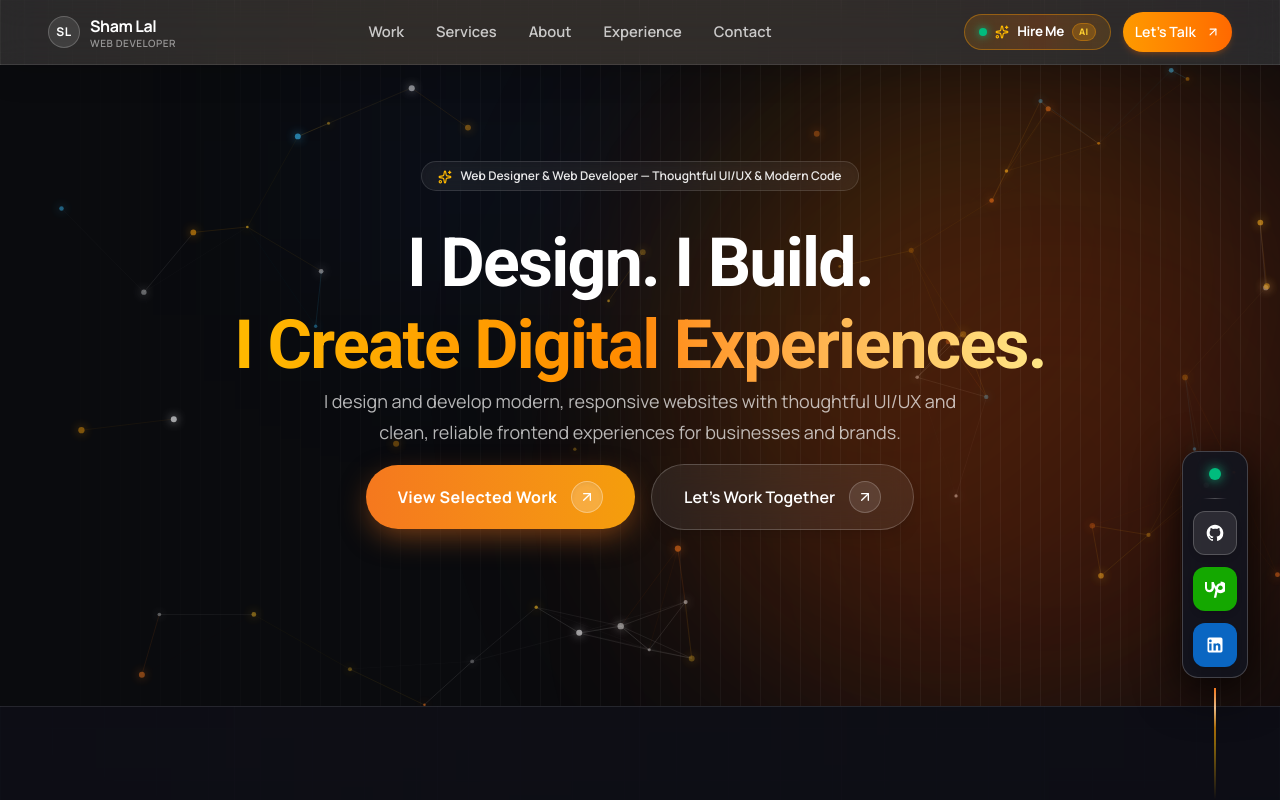
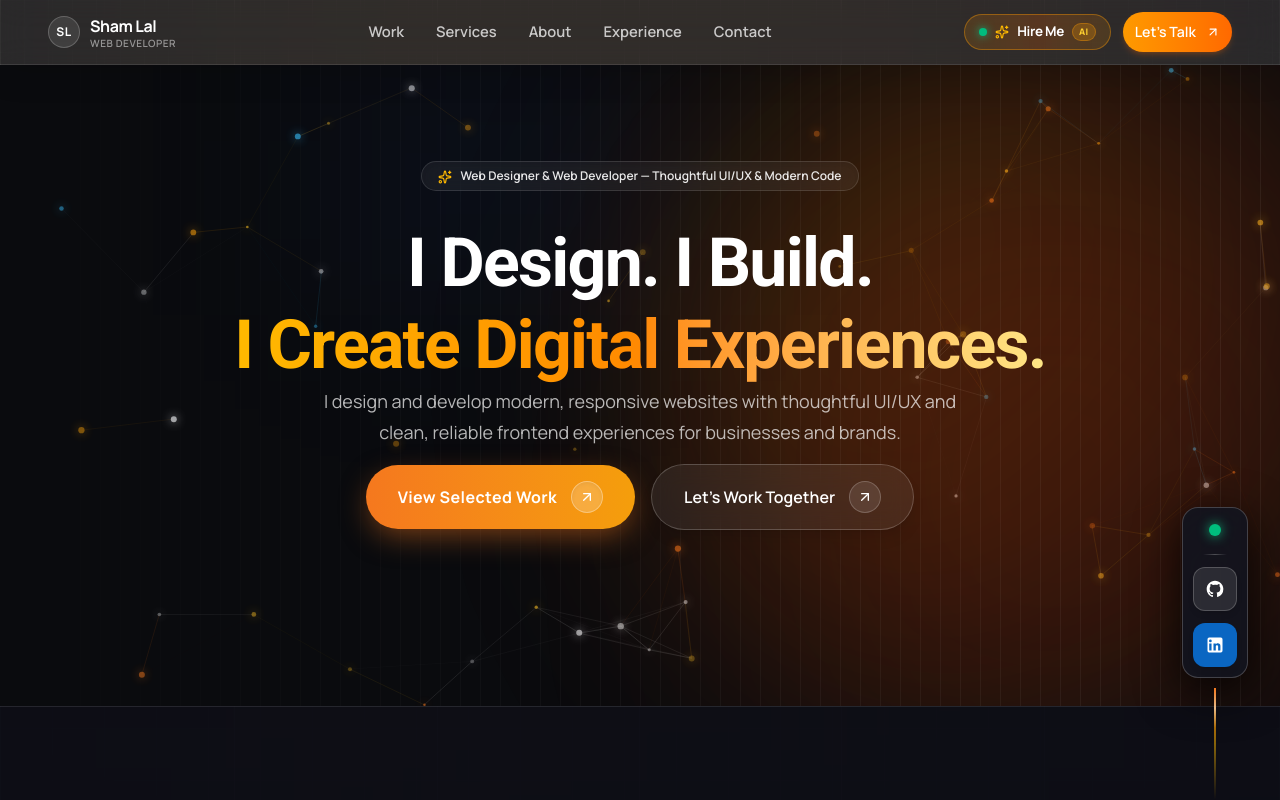
Before and after one commit to ShamLal07/sham-portfolio, a Next.js app: page / in a window 1280 px wide. Shown: the top 800 px of the page. Built offline with nearby package versions, Linux system fonts and the light colour scheme; no server answers.

Commit message:
feat: add FloatingSocialBar component with animated social links and status indicator

```diff
--- a/src/components/FloatingSocialBar.tsx
+++ b/src/components/FloatingSocialBar.tsx
@@ -18,18 +18,6 @@ export function FloatingSocialBar() {
             clipRule="evenodd"
             d="M12 2C6.477 2 2 6.484 2 12.017c0 4.425 2.865 8.18 6.839 9.504.5.092.682-.217.682-.483 0-.237-.008-.868-.013-1.703-2.782.605-3.369-1.343-3.369-1.343-.454-1.158-1.11-1.466-1.11-1.466-.908-.62.069-.608.069-.608 1.003.07 1.53 1.032 1.53 1.032.892 1.53 2.341 1.088 2.91.832.092-.647.35-1.088.636-1.338-2.22-.253-4.555-1.113-4.555-4.951 0-1.093.39-1.988 1.029-2.688-.103-.253-.446-1.272.098-2.65 0 0 .84-.27 2.75 1.026A9.564 9.564 0 0112 6.844c.85.004 1.705.115 2.504.337 1.909-1.296 2.747-1.027 2.747-1.027.546 1.379.202 2.398.1 2.651.64.7 1.028 1.595 1.028 2.688 0 3.848-2.339 4.695-4.566 4.943.359.309.678.92.678 1.855 0 1.338-.012 2.419-.012 2.747 0 .268.18.58.688.482A10.019 10.019 0 0022 12.017C22 6.484 17.522 2 12 2z"
           />
-        </svg>
-      ),
-    },
-    {
-      name: "Upwork",
-      url: SITE_CONFIG.upwork,
-      label: "Upwork • Top Rated Developer",
-      bgColor: "bg-[#14A800] hover:bg-[#18C200] text-white border-[#14A800]/60 hover:border-emerald-300",
-      shadowGlow: "hover:shadow-[0_0_24px_rgba(20,168,0,0.65)]",
-      icon: (
-        <svg className="w-5 h-5 fill-current transition-transform duration-300 group-hover:scale-110" viewBox="0 0 24 24" aria-hidden="true">
-          <path d="M18.561 13.158c-1.102 0-2.135-.467-3.074-1.227l.228-1.076.008-.042c.207-1.143.849-3.06 2.839-3.06 1.492 0 2.703 1.212 2.703 2.703-.001 1.489-1.212 2.702-2.704 2.702zm0-8.14c-2.539 0-4.51 1.649-5.31 4.366-1.22-1.834-2.148-4.036-2.687-5.892H7.828v7.112c0 1.506-1.22 2.727-2.728 2.727a2.73 2.73 0 0 1-2.727-2.727V3.492H0v7.112c0 2.973 2.417 5.391 5.4 5.391 2.984 0 5.4-2.418 5.4-5.391v-1.09c.477 1.214 1.103 2.457 1.864 3.655l-2.008 9.34h2.775l1.45-6.706c1.17.75 2.53 1.192 3.98 1.192 3.886 0 7.04-3.154 7.04-7.04 0-3.885-3.154-7.04-7.04-7.04z" />
         </svg>
       ),
     },
```
